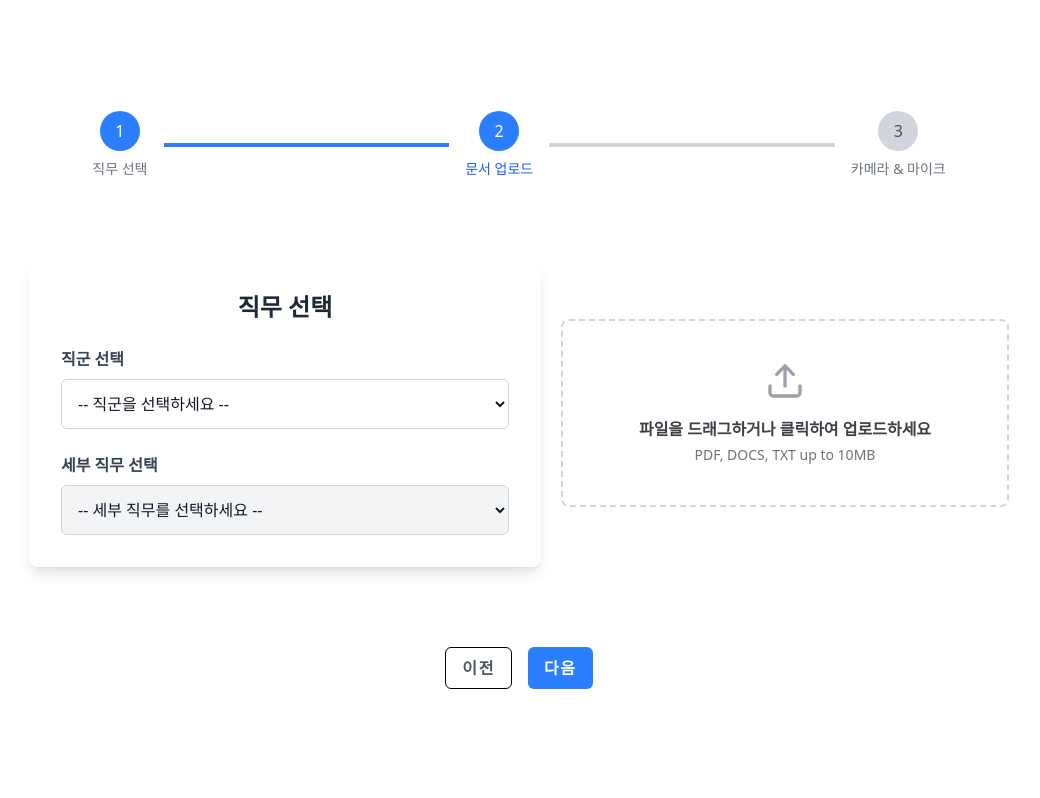
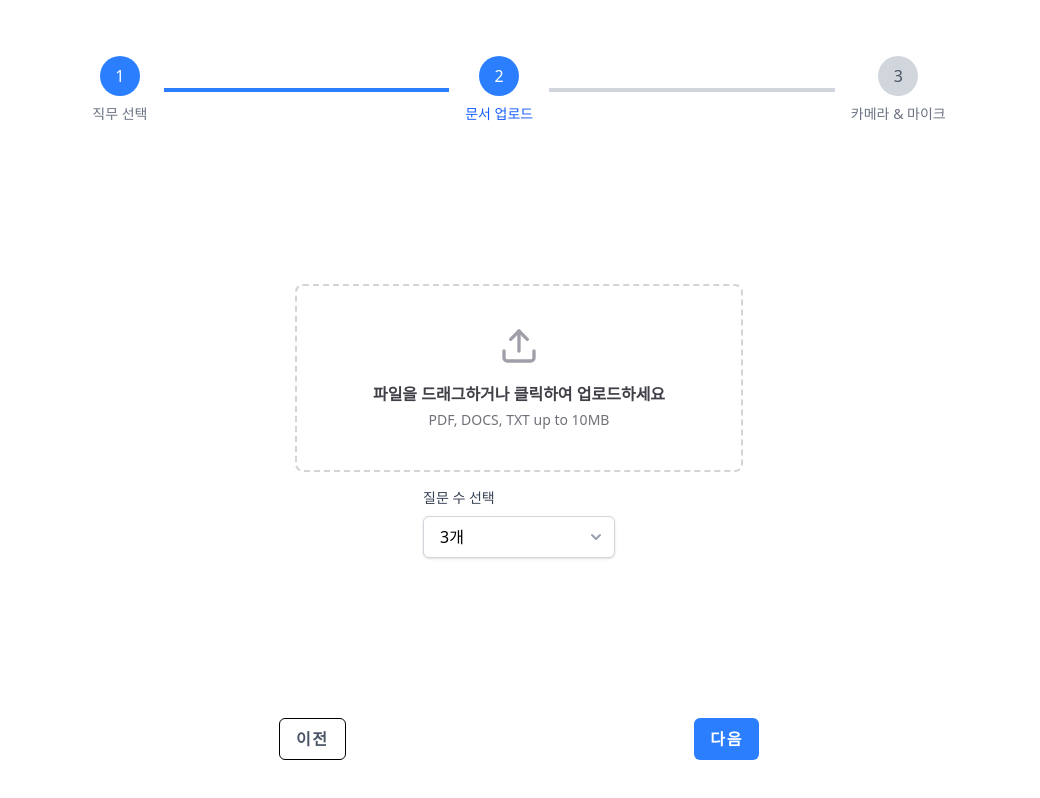
Before and after one commit to sk-final-2/front, a Next.js app: page /interview/ready in a window 1280 px wide. Both pictures are taken after a click on the button "다음". Shown: the whole page, without its empty margins (121-1161 px from the left). Built offline with nearby package versions, Linux system fonts and the light colour scheme.

Commit message:
질문 갯수 드롭다운 컴포넌트

```diff
--- a/src/app/interview/ready/page.tsx
+++ b/src/app/interview/ready/page.tsx
@@ -1,7 +1,9 @@
 "use client";
 
+import CameraMicCheck from "@/components/interview/CameraMicCheck";
 import DocumentUploadForm from "@/components/interview/DocumentUploadForm";
 import JobSelectorForm from "@/components/interview/JobSelectorForm";
+import QuestionCountDropdown from "@/components/interview/QuestionCountDropdown";
 import ReadyStepBar from "@/components/interview/readyStepBar";
 import { useRouter } from "next/navigation";
 import { useEffect, useState } from "react";
@@ -21,10 +23,15 @@ const ReadyPage = () => {
   // 파일 상태
   const [uploadedFile, setUploadedFile] = useState<File | null>(null);
 
+  // 질문 갯수 상태
+  const [questionCount, setQuestionCount] = useState<number>(3);
+
   // 파일 상세 정보 확인 useEffect
   useEffect(() => {
-    console.log(uploadedFile?.name);
-    console.log(uploadedFile?.type);
+    if (uploadedFile) {
+      console.log(uploadedFile.name);
+      console.log(uploadedFile.type);
+    }
   }, [uploadedFile]);
 
   // 단계 변경 핸들러
@@ -43,46 +50,101 @@ const ReadyPage = () => {
     setSelectedJob(job);
   };
 
-  // 파일 업로드 핸들
+  // 파일 업로드 핸들러
   const handleUploadComplete = (file: File) => {
     setUploadedFile(file);
   };
 
+  // 질문 갯수 핸들러
+  const handleQuestionCount = (questionCount: number) => {
+    setQuestionCount(questionCount);
+  }
+
   // 다음 단계 버튼 핸들러
   const nextStepHandler = () => {
+    // 현재 단계에서 유효성 검사를 추가할 수 있습니다
+    if (step < 3) {
       setStep((prev) => prev + 1);
+    }
   };
 
   // 이전 단계 버튼 핸들러
   const prevStepHandler = () => {
+    if (step > 1) {
       setStep((prev) => prev - 1);
+    }
   };
 
+  // 현재 단계에 맞는 컴포넌트를 렌더링하는 함수
+  const renderStepComponent = () => {
+    switch (step) {
+      case 1:
         return (
-    <div className="w-screen flex flex-col justify-center items-center min-h-screen overflow-y-auto">
-      {/** 준비 단계 바 */}
-      <ReadyStepBar step={step} handleChangeStep={handleChangeStep} />
-
-      {/** 폼 컨테이너 */}
-      <div className="container flex flex-col md:flex-row justify-center items-center gap-5">
-        {/** 직무 선택 컴포넌트 */}
           <JobSelectorForm
             selectedCategory={selectedCategory}
             selectedJob={selectedJob}
             onCategoryChange={handleCategoryChange}
             onJobChange={handleJobChange}
           />
+        );
+      case 2:
+        return (
+          <div className="flex flex-col gap-4 items-center">
+            <DocumentUploadForm
+              uploadedFile={uploadedFile}
+              onUploadComplete={handleUploadComplete}
+            />
+            <QuestionCountDropdown
+              selectedCount={questionCount}
+              onCountChange={handleQuestionCount}
+            />
+          </div>
+        );
+      case 3:
+        return <CameraMicCheck />;
+      default:
+        return null;
+    }
+  };
 
-        {/** 문서 업로드 컴포넌트 */}
-        <DocumentUploadForm onUploadComplete={handleUploadComplete} />
+  return (
+    <div className="w-screen flex flex-col items-center h-screen overflow-y-auto">
+      {/** 준비 단계 바 */}
+      <ReadyStepBar step={step} handleChangeStep={handleChangeStep} />
 
-        {/** 카메라 & 마이크 권한 컴포넌트 */}
+      {/** 폼 컨테이너 */}
+      <div className="container flex flex-grow flex-col justify-center items-center gap-5">
+        {renderStepComponent()}
       </div>
 
       {/** 이전, 다음 버튼 */}
-      <div className="flex mt-20 justify-between gap-4">
-        {step != 1 ? <button className="flex items-center bg-white border-[1px] border-black text-gray-600 gap-1 px-4 py-2 cursor-pointer  font-semibold tracking-widest rounded-md hover:bg-gray-100 duration-300 hover:gap-2 hover:-translate-x-2" onClick={prevStepHandler}>이전</button> : <></>}
-        {step != 3 ? <button className="flex items-center bg-blue-500 text-white gap-1 px-4 py-2 cursor-pointer font-semibold tracking-widest rounded-md hover:bg-blue-400 duration-300 hover:gap-2 hover:translate-x-2" onClick={nextStepHandler}>다음</button> : <></>}
+      <div className="flex w-full max-w-lg justify-between py-10 px-4">
+        {step !== 1 ? (
+          <button
+            className="flex items-center bg-white border-[1px] border-black text-gray-600 gap-1 px-4 py-2 cursor-pointer font-semibold tracking-widest rounded-md hover:bg-gray-100 duration-300 hover:gap-2 hover:-translate-x-2"
+            onClick={prevStepHandler}
+          >
+            이전
+          </button>
+        ) : (
+          <div />
+        )}
+
+        {step !== 3 ? (
+          <button
+            className="flex items-center bg-blue-500 text-white gap-1 px-4 py-2 cursor-pointer font-semibold tracking-widest rounded-md hover:bg-blue-400 duration-300 hover:gap-2 hover:translate-x-2"
+            onClick={nextStepHandler}
+          >
+            다음
+          </button>
+        ) : (
+          <button
+            className="flex items-center bg-green-500 text-white gap-1 px-4 py-2 cursor-pointer font-semibold tracking-widest rounded-md hover:bg-green-600 duration-300"
+            onClick={() => router.push("/")}
+          >
+            면접 시작하기
+          </button>
+        )}
       </div>
     </div>
   );
--- /dev/null
+++ b/src/components/interview/CameraMicCheck.tsx
@@ -0,0 +1,19 @@
+"use client"
+
+import React from 'react';
+
+const CameraMicCheck = () => {
+  return (
+    <div className="w-full max-w-md p-8 space-y-4 bg-white border border-gray-200 rounded-lg shadow-md">
+      <h2 className="text-2xl font-bold text-center text-gray-800">카메라 & 마이크 확인</h2>
+      <div className="flex flex-col items-center justify-center h-48 bg-gray-100 rounded-md">
+        <p className="text-gray-600">카메라와 마이크 접근 권한을 허용해주세요.</p>
+        <button className="mt-4 px-4 py-2 font-semibold text-white bg-green-500 rounded-md hover:bg-green-600">
+          권한 확인하기
+        </button>
+      </div>
+    </div>
+  );
+};
+
+export default CameraMicCheck;
--- a/src/components/interview/DocumentUploadForm.tsx
+++ b/src/components/interview/DocumentUploadForm.tsx
@@ -1,14 +1,24 @@
 "use client";
 
-import { useState } from "react";
+import { useEffect, useState } from "react";
 import { FiUpload } from "react-icons/fi";
 
 interface DocumentUploadFormProps {
+  uploadedFile: File | null;
   onUploadComplete: (file: File) => void;
 }
 
-const DocumentUploadForm = ({ onUploadComplete }: DocumentUploadFormProps) => {
+const DocumentUploadForm = ({
+  uploadedFile,
+  onUploadComplete,
+}: DocumentUploadFormProps) => {
   const [fileName, setFileName] = useState<string>("");
+
+  useEffect(() => {
+    if (uploadedFile) {
+      setFileName(uploadedFile?.name);
+    }
+  }, [uploadedFile]);
 
   const handleFileChange = (e: React.ChangeEvent<HTMLInputElement>) => {
     const file = e.target.files?.[0];
@@ -31,7 +41,7 @@ const DocumentUploadForm = ({ onUploadComplete }: DocumentUploadFormProps) => {
     <>
       {/** 파일 업로드  */}
       {fileName.length == 0 ? (
-        <div className="min-w-md">
+        <div className="min-w-md flex-1">
           <label
             htmlFor="file-upload"
             className="group flex cursor-pointer items-center justify-center rounded-lg border-2 border-dashed border-zinc-300 bg-white px-6 py-10 transition-colors hover:border-blue-500 hover:bg-blue-50"
--- /dev/null
+++ b/src/components/interview/QuestionCountDropdown.tsx
@@ -0,0 +1,94 @@
+"use client";
+
+import { useState } from "react";
+import { useOutsideClick } from "@/hooks/useOutsideClick"; // 커스텀 훅
+
+interface QuestionCountDropdownProps {
+  selectedCount: number;
+  onCountChange: (count: number) => void;
+  options?: number[];
+}
+
+const QuestionCountDropdown = ({
+  selectedCount,
+  onCountChange,
+  options = [3, 4, 5, 6], // 기본 옵션
+}: QuestionCountDropdownProps) => {
+  const [isOpen, setIsOpen] = useState(false);
+
+  // 외부 클릭 시 드롭다운을 닫는 로직
+  const dropdownRef = useOutsideClick<HTMLDivElement>(() => {
+    setIsOpen(false);
+  });
+
+  const handleOptionClick = (count: number) => {
+    onCountChange(count); // 부모 컴포넌트로 선택된 값 전달
+    setIsOpen(false); // 옵션 선택 후 드롭다운 닫기
+  };
+
+  return (
+    <div ref={dropdownRef} className="relative w-48 font-sans flex-1">
+      <label
+        id="question-count-label"
+        className="block mb-2 text-sm font-medium text-gray-700"
+      >
+        질문 수 선택
+      </label>
+      <button
+        type="button"
+        aria-haspopup="listbox"
+        aria-labelledby="question-count-label"
+        aria-expanded={isOpen}
+        onClick={() => setIsOpen(!isOpen)}
+        className="relative w-full px-4 py-2 text-left bg-white border border-gray-300 rounded-md shadow-sm cursor-pointer focus:outline-none focus:ring-1 focus:ring-blue-500 focus:border-blue-500 transition-colors"
+      >
+        <span className="block truncate">{selectedCount}개</span>
+        <span className="absolute inset-y-0 right-0 flex items-center pr-2 pointer-events-none">
+          {/* 화살표 아이콘 */}
+          <svg
+            className={`w-5 h-5 text-gray-400 transition-transform duration-200 ${
+              isOpen ? "transform rotate-180" : ""
+            }`}
+            xmlns="http://www.w3.org/2000/svg"
+            viewBox="0 0 20 20"
+            fill="currentColor"
+            aria-hidden="true"
+          >
+            <path
+              fillRule="evenodd"
+              d="M5.293 7.293a1 1 0 011.414 0L10 10.586l3.293-3.293a1 1 0 111.414 1.414l-4 4a1 1 0 01-1.414 0l-4-4a1 1 0 010-1.414z"
+              clipRule="evenodd"
+            />
+          </svg>
+        </span>
+      </button>
+
+      {/* 드롭다운 메뉴 */}
+      {isOpen && (
+        <ul
+          role="listbox"
+          aria-labelledby="question-count-label"
+          className="absolute z-10 w-full mt-1 overflow-auto text-base bg-white border border-gray-300 rounded-md shadow-lg max-h-60 focus:outline-none"
+        >
+          {options.map((count) => (
+            <li
+              key={count}
+              role="option"
+              aria-selected={selectedCount === count}
+              onClick={() => handleOptionClick(count)}
+              className={`px-4 py-2 text-sm text-gray-900 cursor-pointer hover:bg-blue-50 ${
+                selectedCount === count
+                  ? "bg-blue-100 font-semibold"
+                  : "font-normal"
+              }`}
+            >
+              {count} 개
+            </li>
+          ))}
+        </ul>
+      )}
+    </div>
+  );
+};
+
+export default QuestionCountDropdown;
--- a/src/components/interview/readyStepBar.tsx
+++ b/src/components/interview/readyStepBar.tsx
@@ -1,3 +1,5 @@
+"use client"
+
 import React from "react";
 
 interface ReadyStepBarProps {
@@ -16,7 +18,7 @@ const ReadyStepBar = ({ step, handleChangeStep }: ReadyStepBarProps) => {
   const steps = Object.keys(content); // content 객체의 키(1, 2, 3)를 배열로 가져옵니다.
 
   return (
-    <div className="w-4/6 mb-20 flex justify-center items-center">
+    <div className="w-4/6 mt-14 mb-10 flex justify-center items-center">
       {steps.map((key, index) => {
         const stepNumber = Number(key);
         // 현재 단계(isActive)인지, 이미 완료된 단계(isCompleted)인지 확인합니다.
--- /dev/null
+++ b/src/hooks/useOutsideClick.ts
@@ -0,0 +1,31 @@
+import { useEffect, useRef, RefObject } from "react";
+
+/**
+ * 컴포넌트 외부 클릭을 감지하는 커스텀 훅
+ * @param callback 외부 클릭 시 실행될 콜백 함수
+ * @returns {RefObject<T>} 감지할 DOM 요소에 대한 ref 객체
+ */
+export const useOutsideClick = <T extends HTMLElement>(
+  callback: () => void,
+): RefObject<T> => {
+  const ref = useRef<T>(null) as RefObject<T>;
+
+  useEffect(() => {
+    const handleClickOutside = (event: MouseEvent) => {
+      // ref가 존재하고, 클릭한 영역이 ref의 DOM 요소를 포함하고 있지 않다면 콜백 실행
+      if (ref.current && !ref.current.contains(event.target as Node)) {
+        callback();
+      }
+    };
+
+    // 이벤트 리스너 등록
+    document.addEventListener("mousedown", handleClickOutside);
+
+    // 클린업 함수에서 이벤트 리스너 제거
+    return () => {
+      document.removeEventListener("mousedown", handleClickOutside);
+    };
+  }, [ref, callback]);
+
+  return ref;
+};
```
Lines whose indentation alone changed are shown as unchanged.
